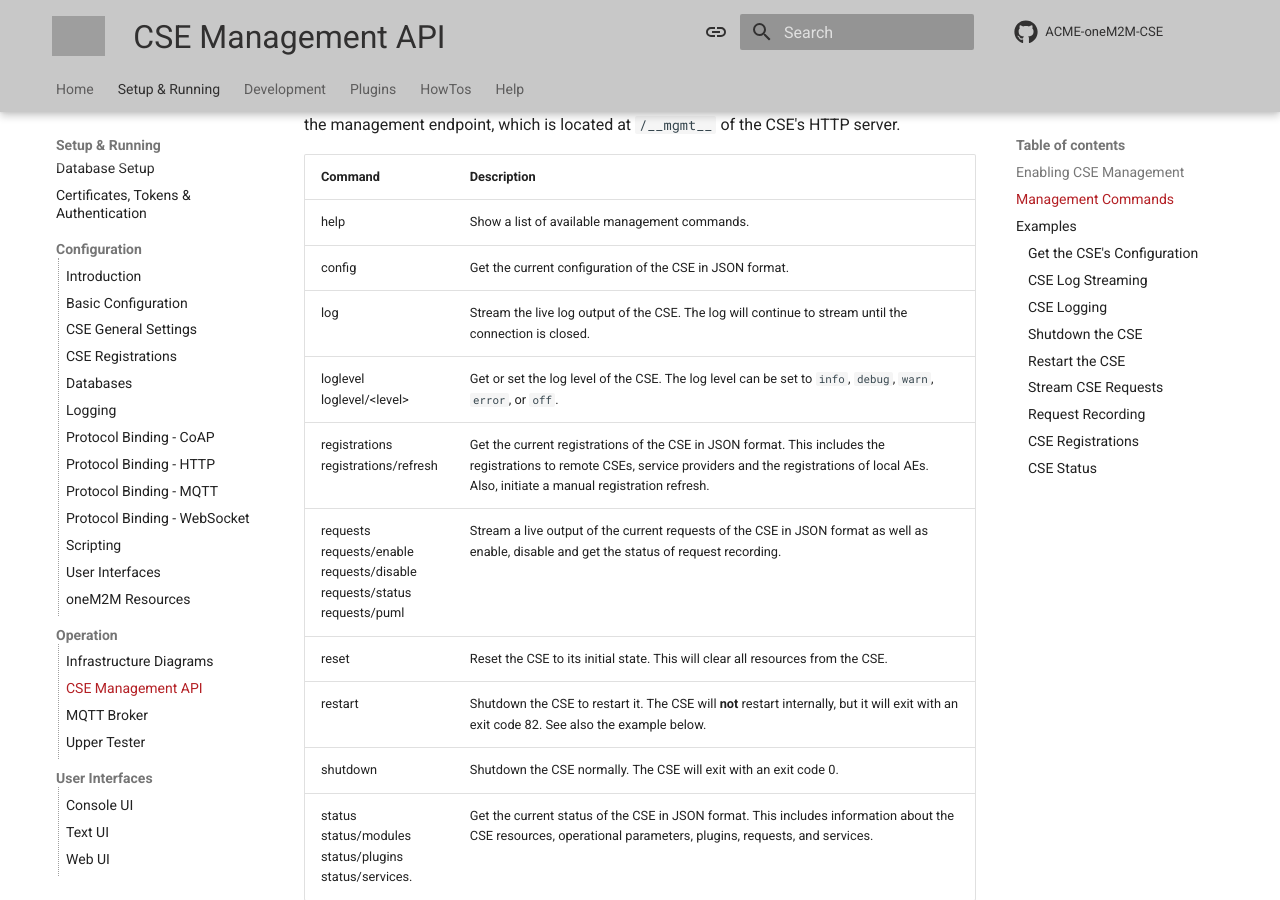
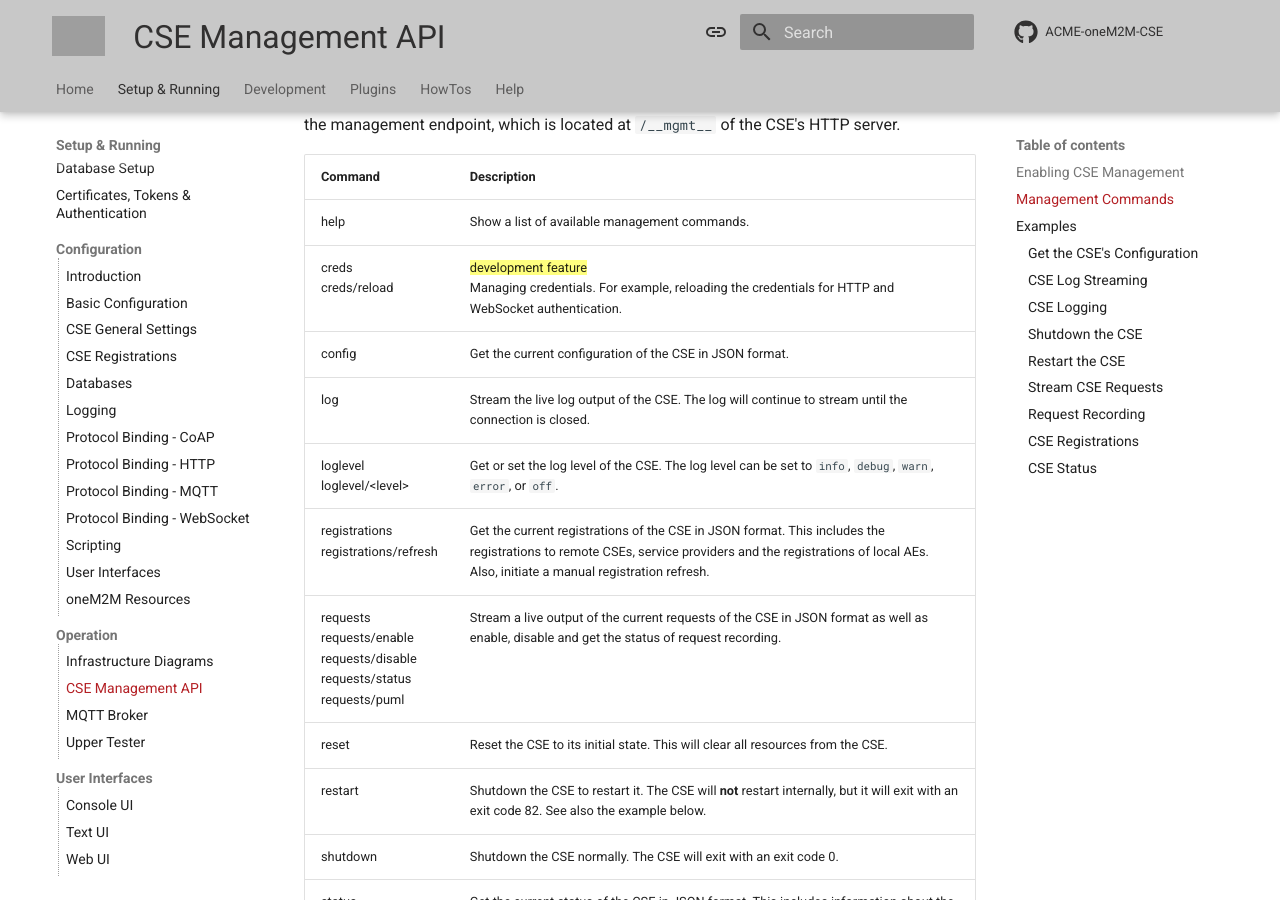
Before and after one commit to ankraft/ACME-oneM2M-CSE-mkdocs, an MkDocs documentation site: the page built from docs/setup/Operation-management.md, in a window 1280 px wide and 900 px high, scrolled down 650 px. Built offline with MkDocs 1.6.1 and Material for MkDocs 9.7.7, drawn with Linux system fonts in a browser that asks for light colours; comment, search, counter and statistics services are not loaded; grey boxes are pictures that could not be loaded.

Commit message:
Added mgmt creds command description

```diff
--- a/docs/setup/Operation-management.md
+++ b/docs/setup/Operation-management.md
@@ -22,6 +22,7 @@ The CSE management interface provides several commands that can be used to manag
 | Command                                                                             | Description                                                                                                                                                                                                     |
 |:------------------------------------------------------------------------------------|:----------------------------------------------------------------------------------------------------------------------------------------------------------------------------------------------------------------|
 | help                                                                                | Show a list of available management commands.                                                                                                                                                                   |
+| creds<br>creds/reload<br>                                                           | ==development feature==<br>Managing credentials. For example, reloading the credentials for HTTP and WebSocket authentication.                                                                                  |
 | config                                                                              | Get the current configuration of the CSE in JSON format.                                                                                                                                                        |
 | log                                                                                 | Stream the live log output of the CSE. The log will continue to stream until the connection is closed.                                                                                                          |
 | loglevel<br>loglevel/&lt;level>                                                     | Get or set the log level of the CSE. The log level can be set to `info`, `debug`, `warn`, `error`, or `off`.                                                                                                    |
```
